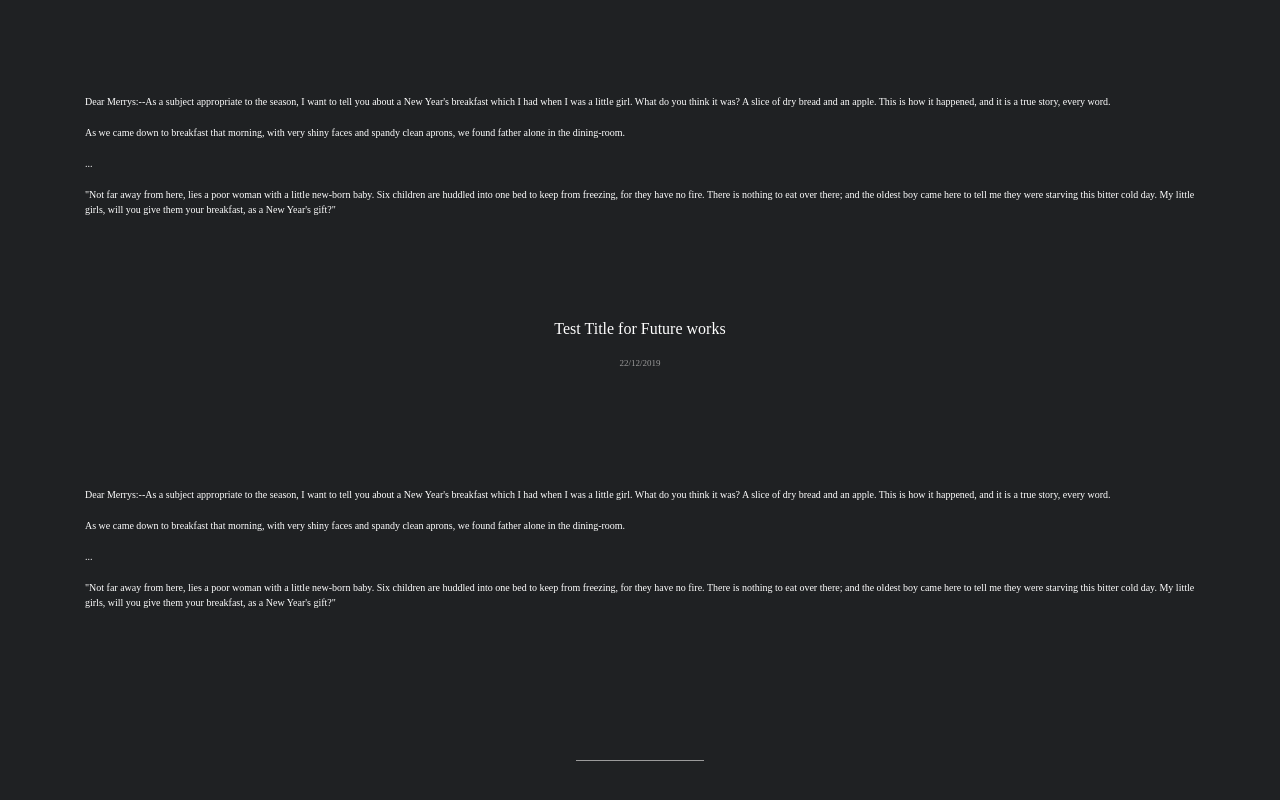
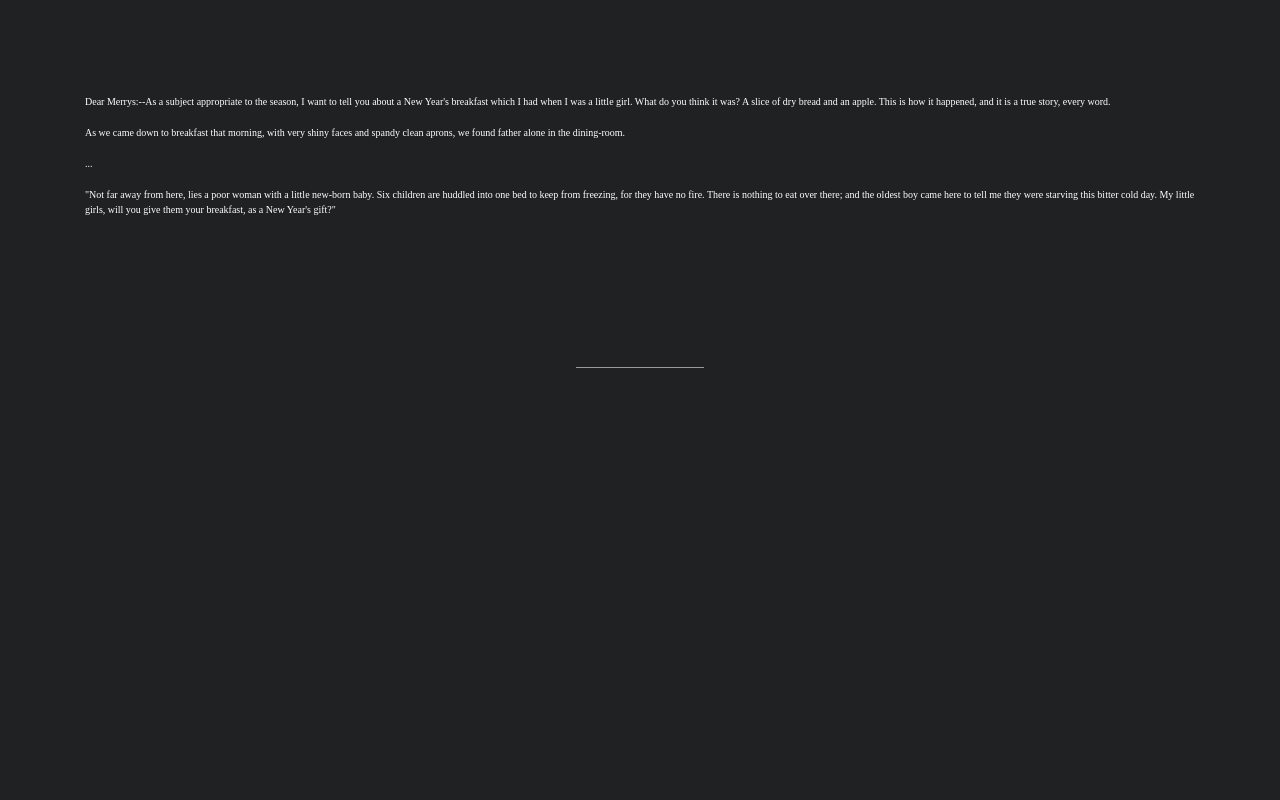
Before and after one commit to Imsiaocong/Imsiaocong.github.io, a plain HTML site: page index.html in a window 1280 px wide. Shown: the part 892-1692 px from the top of the page. After the commit the page ends 1515 px from the top, so only its background shows below. Drawn offline with Linux system fonts and the light colour scheme.

Commit message:
test commit

```diff
--- a/index.html
+++ b/index.html
@@ -93,31 +93,6 @@
       </div>
     </div>
 
-
-    <!-- Test Document -->
-  <section id="document">
-    <div class="container">
-      <div class="row" style="margin-top: 100px;">
-        <div class="title-01 col-md-12 text-center"><p style="color: white;">Test Title for Future works</p></div>
-      </div>
-
-      <div class="row" style="margin-top: 0px;">
-        <div class="time-01 col-md-12 text-center"><p style="color: #9B9B9B;font-size: xx-small;">22/12/2019</p></div>
-      </div>
-
-      <div class="row" style="margin-top: 0px;">
-        <div class="passage col-md-12 text-left" style="margin-top: 100px;">
-          <p>Dear Merrys:--As a subject appropriate to the season, I want to tell you about a New Year's breakfast which I had when I was a little girl. What do you think it was? A slice of dry bread and an apple. This is how it happened, and it is a true story, every word.</p>
-          <p></p>
-          <p>As we came down to breakfast that morning, with very shiny faces and spandy clean aprons, we found father alone in the dining-room.</p>
-          <p>...</p>
-          <p></p>
-          "Not far away from here, lies a poor woman with a little new-born baby. Six children are huddled into one bed to keep from freezing, for they have no fire. There is nothing to eat over there; and the oldest boy came here to tell me they were starving this bitter cold day. My little girls, will you give them your breakfast, as a New Year's gift?"
-        </div>
-      </div>
-    </div>
-
-
     <hr width="10%" style="border-color: #9B9B9B; margin-top: 150px;">
 </section>
 
```
